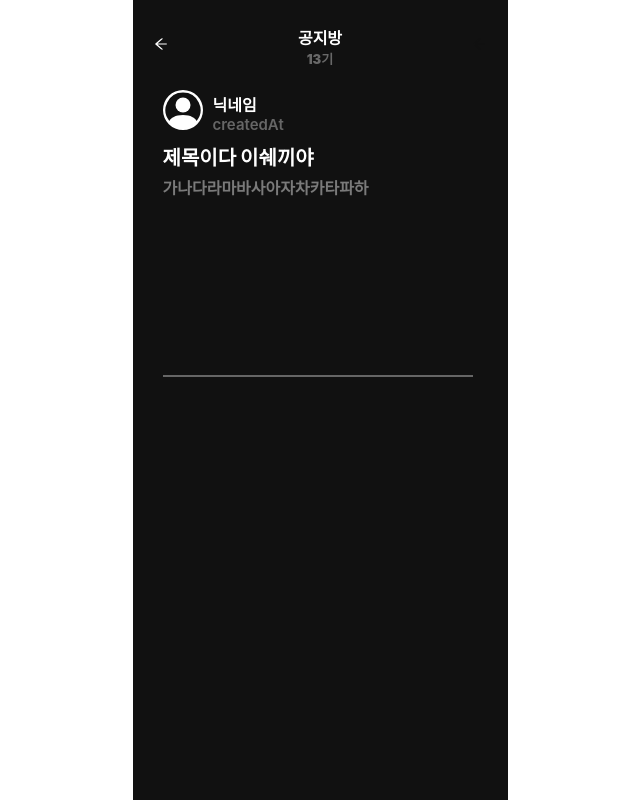
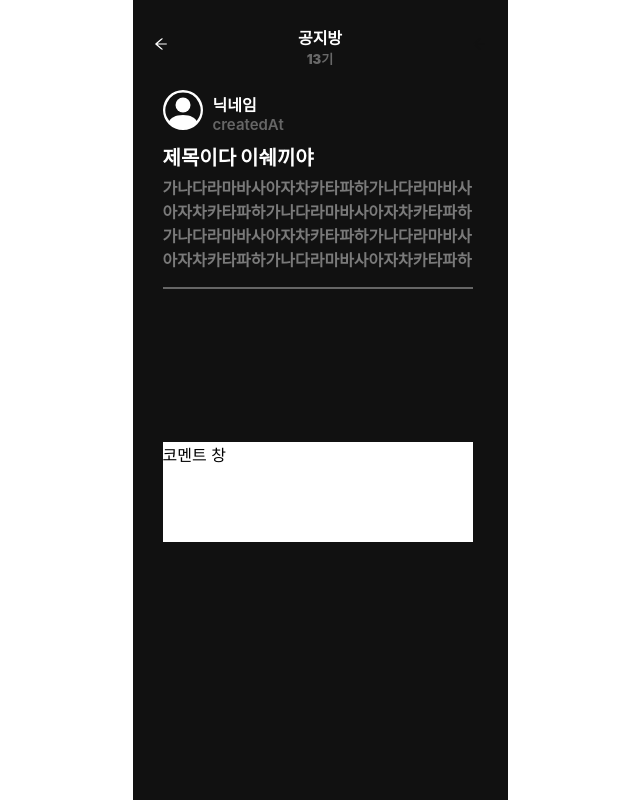
Before and after one commit to Dongckim/EveryTime_Clone_FE, a React (Create React App) app: page /1/1 in a window 1280 px wide. Shown: the whole page, without its empty margins (320-960 px from the left). Built offline with nearby package versions, Linux system fonts and the light colour scheme.

Commit message:
style update

```diff
--- a/src/pages/BoardContent/BoardContent.jsx
+++ b/src/pages/BoardContent/BoardContent.jsx
@@ -26,11 +26,12 @@ const BoardContent = () => {
                 <PRdate>createdAt</PRdate>
             </div>
             <div>
-                <div>
-                    <Title>제목이다 이쉐끼야</Title>
-                    <Body>가나다라마바사아자차카타파하</Body>
-                </div>
-                <div></div>
+                <Title>제목이다 이쉐끼야</Title>
+                <Body>가나다라마바사아자차카타파하가나다라마바사아자차카타파하가나다라마바사아자차카타파하가나다라마바사아자차카타파하가나다라마바사아자차카타파하가나다라마바사아자차카타파하</Body>
+                <CommWrapper>
+                    코멘트 창
+                </CommWrapper>
+                <replyInput/>
             </div>
         </div>
     )
@@ -86,6 +87,21 @@ const Body = styled.div`
     left: 30px;
     width: 310px;
     font-weight: 800;
-    height: 200px;
+    height: min;
+    padding-bottom: 1em;
     border-bottom: 2px solid #666666;
 `
+const CommWrapper = styled.div`
+    display: flex;
+    position: absolute;
+    left: 30px;
+    background-color: white;
+    width: 310px;
+    height: 100px;
+    overflow: scroll;
+`
+const replyInput = styled.input`
+    position: absolute;
+    background-color: white;
+    top: 300px;
+`
```
